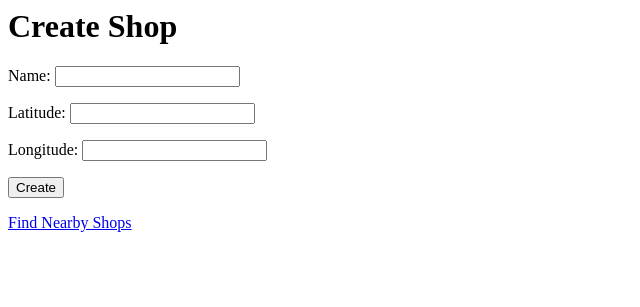
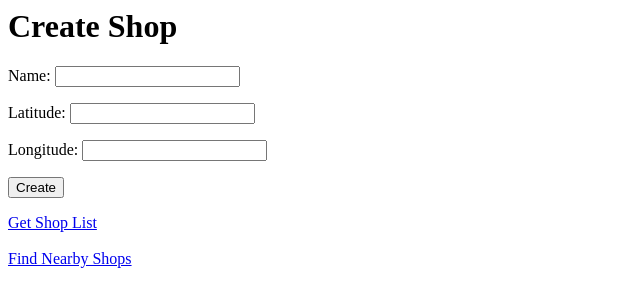
Before and after one commit to ssb338/task01, a Django app: page /shops/create/ in a window 1280 px wide. Shown: the top 307 px of the page, without its empty margins (0-640 px from the left). Run offline with Django 3.2, Linux system fonts and the light colour scheme.

Commit message:
List and Location Buttons

```diff
--- a/shops/templates/shops/create_shop.html
+++ b/shops/templates/shops/create_shop.html
@@ -5,4 +5,5 @@
     <button type="submit">Create</button>
 </form>
 
+<a href="{% url 'shops:shop-list' %}" class="shop-list-button">Get Shop List</a> <br> <br>
 <a href="{% url 'shops:location' %}" class="location-button">Find Nearby Shops</a>
```
